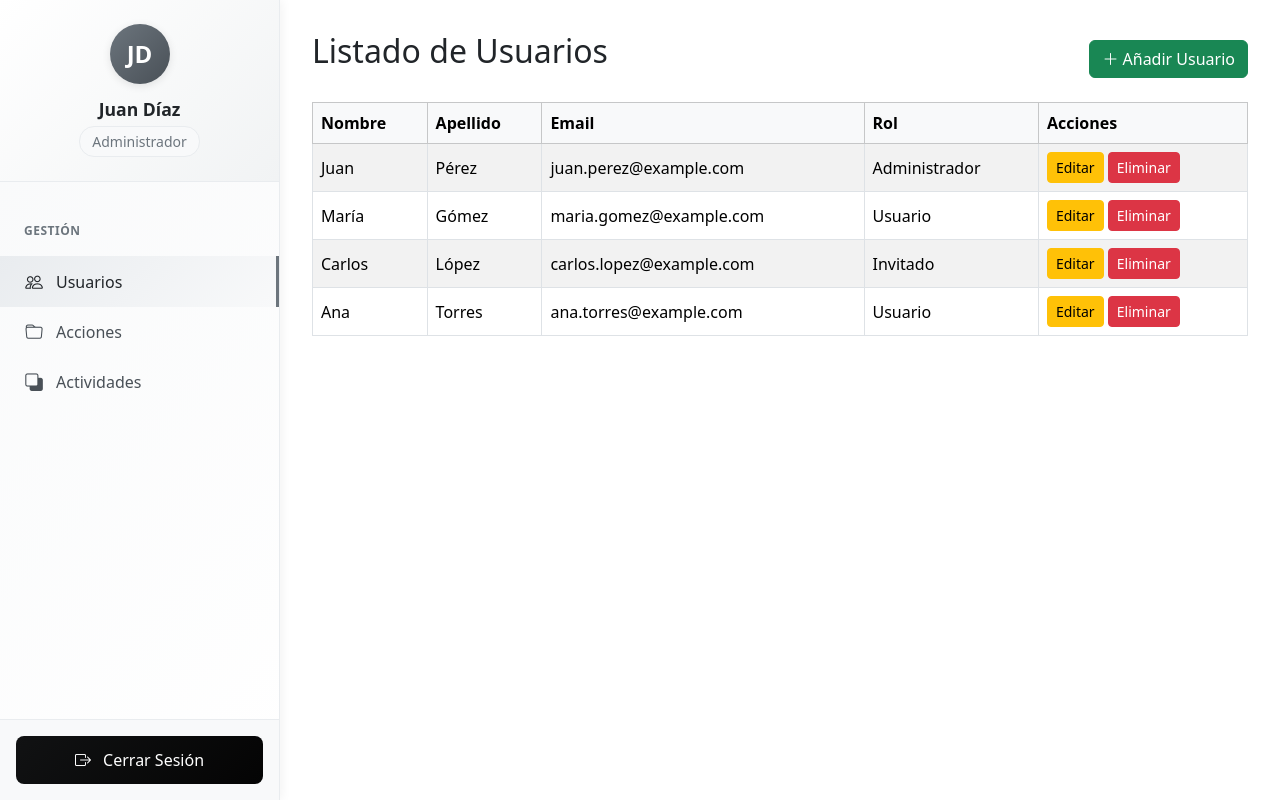
After one commit to Sebastian-G11/Proyecto_back_end, a Django app: page /usuarios/ in a window 1280 px wide. The commit adds this page. Run offline with Django 5.2, Linux system fonts and the light colour scheme; some libraries are stand-ins or nearby versions.

Commit message:
feat: lista de usuarios con crud

```diff
--- a/gestorProyecto/templates/ui/navbar.html
+++ b/gestorProyecto/templates/ui/navbar.html
@@ -193,7 +193,7 @@
       <nav class="nav flex-column">
         <!-- Sección de Gestión -->
         <div class="menu-section">Gestión</div>
-        <a class="nav-link" href="#">
+        <a class="nav-link" href="/usuarios">
           <i class="bi bi-people"></i>
           Usuarios
         </a>
--- /dev/null
+++ b/gestorProyecto/templates/usuarios/lista_usuarios.html
@@ -0,0 +1,127 @@
+<!DOCTYPE html>
+<html lang="es">
+  <head>
+    <meta charset="UTF-8" />
+    <meta name="viewport" content="width=device-width, initial-scale=1.0" />
+    <title>Listado de Usuarios</title>
+    <link href="https://cdnjs.cloudflare.com/ajax/libs/bootstrap/5.3.2/css/bootstrap.min.css" rel="stylesheet" />
+    <link href="https://cdnjs.cloudflare.com/ajax/libs/bootstrap-icons/1.11.1/font/bootstrap-icons.min.css" rel="stylesheet" />
+  </head>
+  <body>
+    {% include "ui/navbar.html" %}
+
+    <main class="content" style="margin-left: 280px; padding: 2rem">
+      <!-- Header -->
+      <div class="d-flex justify-content-between align-items-center mb-3">
+        <h2 class="mb-3">Listado de Usuarios</h2>
+        <button class="btn btn-success" id="addUserBtn"><i class="bi bi-plus-lg"></i> Añadir Usuario</button>
+      </div>
+
+      <!-- Tabla responsiva -->
+      <div class="table-responsive">
+        <table class="table table-striped table-bordered align-middle" id="usersTable">
+          <thead class="table-light">
+            <tr>
+              <th>Nombre</th>
+              <th>Apellido</th>
+              <th>Email</th>
+              <th>Rol</th>
+              <th>Acciones</th>
+            </tr>
+          </thead>
+          <tbody>
+            {% for usuario in usuarios %}
+            <tr class="align-middle">
+              <td>{{ usuario.nombre }}</td>
+              <td>{{ usuario.apellido }}</td>
+              <td>{{ usuario.email }}</td>
+              <td>{{ usuario.rol }}</td>
+              <td class="text-nowrap">
+                <button class="btn btn-sm btn-warning edit-user">Editar</button>
+                <button class="btn btn-sm btn-danger delete-user">Eliminar</button>
+              </td>
+            </tr>
+            {% endfor %}
+          </tbody>
+        </table>
+      </div>
+
+      {% include "usuarios/modal.html" %}
+    </main>
+
+    <script src="https://cdnjs.cloudflare.com/ajax/libs/bootstrap/5.3.2/js/bootstrap.bundle.min.js"></script>
+    <script>
+      document.addEventListener("DOMContentLoaded", () => {
+        const userModal = new bootstrap.Modal(document.getElementById("userModal"));
+        let currentRow = null;
+        const tableBody = document.querySelector("#usersTable tbody");
+
+        // Delegación de eventos
+        tableBody.addEventListener("click", (e) => {
+          const target = e.target;
+
+          // Editar usuario
+          if (target.closest(".edit-user")) {
+            currentRow = target.closest("tr");
+            const cells = currentRow.children;
+            const form = document.getElementById("userForm");
+            form.nombre.value = cells[0].textContent;
+            form.apellido.value = cells[1].textContent;
+            form.email.value = cells[2].textContent;
+            form.rol.value = cells[3].textContent;
+            document.getElementById("userModalLabel").textContent = "Editar Usuario";
+            userModal.show();
+          }
+
+          // Eliminar usuario
+          if (target.closest(".delete-user")) {
+            const currentRow = target.closest("tr");
+            if (confirm(`¿Seguro que quieres eliminar al usuario "${currentRow.children[0].textContent} ${currentRow.children[1].textContent}"?`)) {
+              currentRow.remove();
+            }
+          }
+        });
+
+        // Abrir modal para añadir usuario
+        document.getElementById("addUserBtn").addEventListener("click", () => {
+          currentRow = null;
+          const form = document.getElementById("userForm");
+          form.reset();
+          document.getElementById("userModalLabel").textContent = "Añadir Usuario";
+          userModal.show();
+        });
+
+        // Guardar cambios
+        document.getElementById("saveUserBtn").addEventListener("click", () => {
+          const form = document.getElementById("userForm");
+
+          if (currentRow) {
+            // Editar fila existente
+            const cells = currentRow.children;
+            cells[0].textContent = form.nombre.value;
+            cells[1].textContent = form.apellido.value;
+            cells[2].textContent = form.email.value;
+            cells[3].textContent = form.rol.value;
+          } else {
+            // Crear nueva fila
+            const newRow = document.createElement("tr");
+            newRow.className = "align-middle";
+            newRow.innerHTML = `
+              <td>${form.nombre.value}</td>
+              <td>${form.apellido.value}</td>
+              <td>${form.email.value}</td>
+              <td>${form.rol.value}</td>
+              <td class="text-nowrap">
+                <button class="btn btn-sm btn-warning edit-user">Editar</button>
+                <button class="btn btn-sm btn-danger delete-user">Eliminar</button>
+              </td>
+            `;
+            tableBody.appendChild(newRow);
+          }
+
+          userModal.hide();
+        });
+      });
+    </script>
+  </body>
+</html>
--- /dev/null
+++ b/gestorProyecto/templates/usuarios/modal.html
@@ -0,0 +1,39 @@
+<!-- Modal Crear / Editar Usuario -->
+<div class="modal fade" id="userModal" tabindex="-1" aria-labelledby="userModalLabel" aria-hidden="true">
+  <div class="modal-dialog">
+    <div class="modal-content">
+      <div class="modal-header">
+        <h5 class="modal-title" id="userModalLabel">Editar Usuario</h5>
+        <button type="button" class="btn-close" data-bs-dismiss="modal" aria-label="Cerrar"></button>
+      </div>
+      <div class="modal-body">
+        <form id="userForm">
+          <div class="mb-3">
+            <label class="form-label">Nombre</label>
+            <input type="text" class="form-control" name="nombre" />
+          </div>
+          <div class="mb-3">
+            <label class="form-label">Apellido</label>
+            <input type="text" class="form-control" name="apellido" />
+          </div>
+          <div class="mb-3">
+            <label class="form-label">Email</label>
+            <input type="email" class="form-control" name="email" />
+          </div>
+          <div class="mb-3">
+            <label class="form-label">Rol</label>
+            <select class="form-select" name="rol">
+              <option value="Administrador">Administrador</option>
+              <option value="Usuario">Usuario</option>
+              <option value="Invitado">Invitado</option>
+            </select>
+          </div>
+        </form>
+      </div>
+      <div class="modal-footer">
+        <button type="button" class="btn btn-secondary" data-bs-dismiss="modal">Cancelar</button>
+        <button type="button" class="btn btn-primary" id="saveUserBtn">Guardar cambios</button>
+      </div>
+    </div>
+  </div>
+</div>
--- a/gestorProyecto/usuarios/views.py
+++ b/gestorProyecto/usuarios/views.py
@@ -1,24 +1,11 @@
 from django.shortcuts import render,redirect
 
 # Create your views here.
-
-usuarios = [
-    {'nombre' : 'sebas',  'contrasena' : '1234'},
-     {'nombre' : 'pepe', 'contrasena' : '123'}
-]
-
 def display(request):
-    mensaje = ""
-    if request.method == "POST":
-        user = request.POST.get("nombre", "")
-        pwd = request.POST.get("contrasena", "")
-
-
-        encontrado = any(u['nombre'] == user and u['contrasena'] == pwd for u in usuarios)
-
-        if encontrado:
-            return redirect("/acciones/")  # redirige a la raíz que ya muestra renderTemplate
-        else:
-            mensaje = "Usuario o contraseña incorrecta"
-
-    return render(request, "usuario/login.html", {"mensaje": mensaje})
+    usuarios = [
+        {"nombre": "Juan", "apellido": "Pérez", "email": "juan.perez@example.com", "rol": "Administrador"},
+        {"nombre": "María", "apellido": "Gómez", "email": "maria.gomez@example.com", "rol": "Usuario"},
+        {"nombre": "Carlos", "apellido": "López", "email": "carlos.lopez@example.com", "rol": "Invitado"},
+        {"nombre": "Ana", "apellido": "Torres", "email": "ana.torres@example.com", "rol": "Usuario"},
+    ]
+    return render(request, "usuarios/lista_usuarios.html", {"usuarios": usuarios})
```
